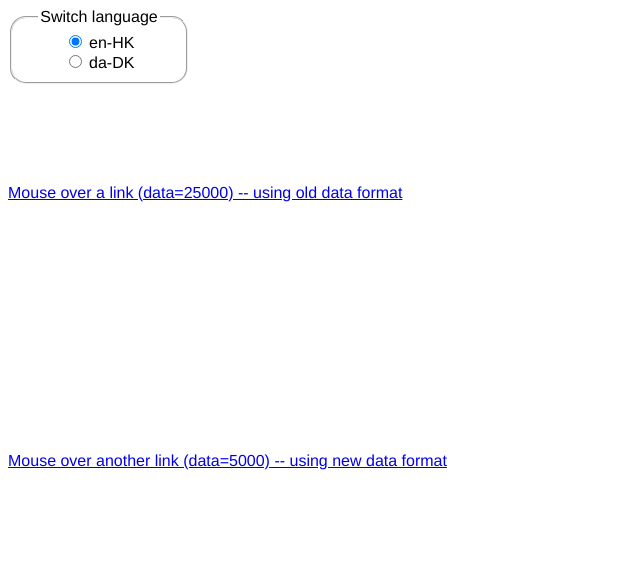
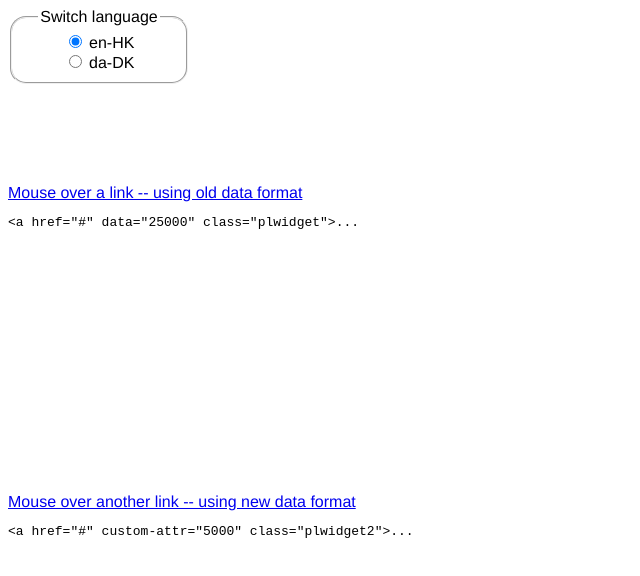
Before and after one commit to edwardconstantin/CAG, a website: page index.html in a window 1280 px wide. Shown: the whole page, without its empty margins (0-640 px from the left). Drawn offline with nearby package versions, Linux system fonts and the light colour scheme; no server answers.

Commit message:
More explicit demo views.

```diff
--- a/index.html
+++ b/index.html
@@ -38,8 +38,11 @@
         <input type="radio" name="language" value="da-DK"> da-DK
     </fieldset>
 
-    <a href="#" data="25000" class="plwidget">Mouse over a link (data=25000) -- using old data format</a><br/>
-    <a href="#" data="5000" class="plwidget2">Mouse over another link (data=5000) -- using new data format</a><br/>
+    <a href="#" data="25000" class="plwidget">Mouse over a link -- using old data format</a><br/>
+    <pre><code>&lt;a href="#" data="25000" class="plwidget"&gt;...</code></pre>
+
+    <a href="#" custom-attr="5000" class="plwidget2">Mouse over another link -- using new data format</a><br/>
+    <pre><code>&lt;a href="#" custom-attr="5000" class="plwidget2"&gt;...</code></pre>
 
 </body>
 </html>
--- a/js/app.js
+++ b/js/app.js
@@ -47,6 +47,8 @@
                 get_offer               : localized.get_offer
             });
         }
+
+
         // Parse the main template and include the parsed.rows
         parsed.main = plwidget.parseTpl(plwidget.templates.pl_widget, {
             title           : title,
@@ -85,7 +87,7 @@
         },
         targetClass    : '.plwidget2',
         langFile       : 'lang/pl_lang.json',
-        targetAttr     : 'data',
+        targetAttr     : 'custom-attr',
         targetPorperty : 'loanAmount',
         pathToTemplates: 'tpl/',
         myTemplates: ['pl_widget'],
```
